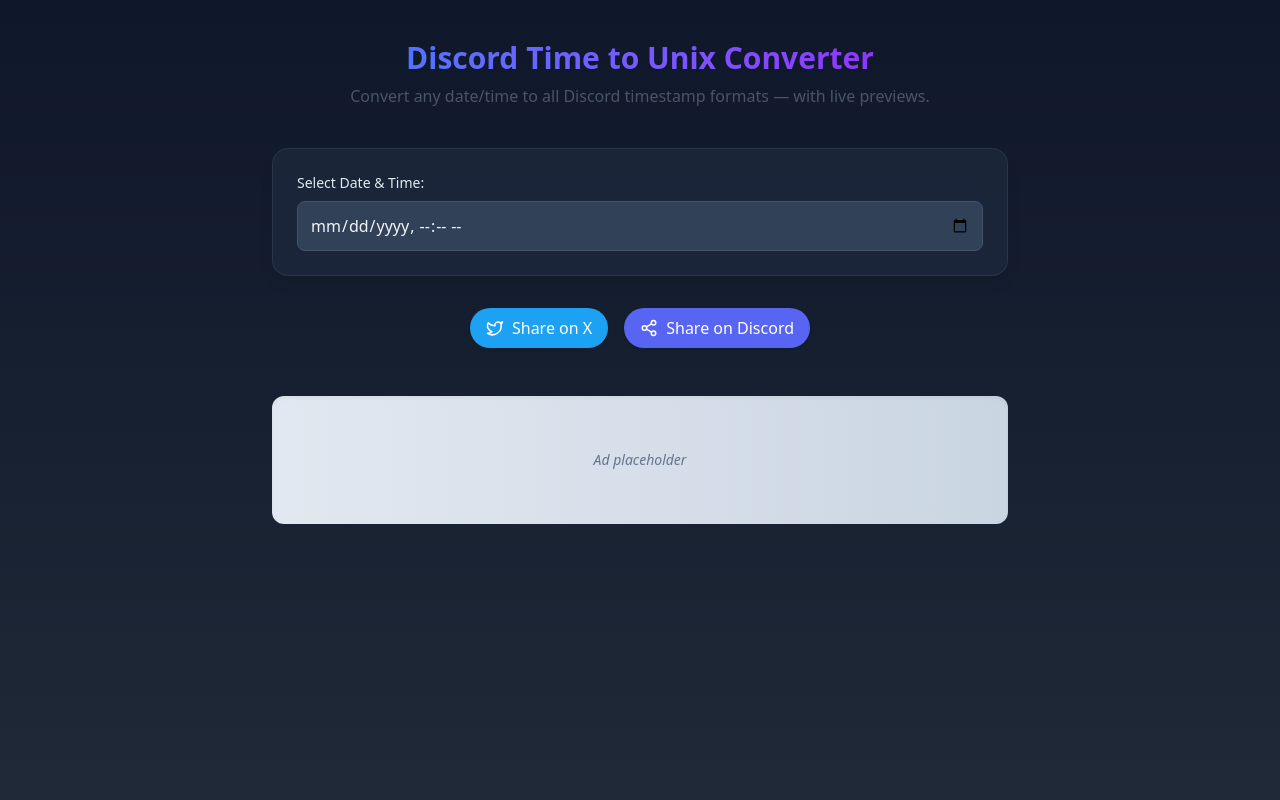
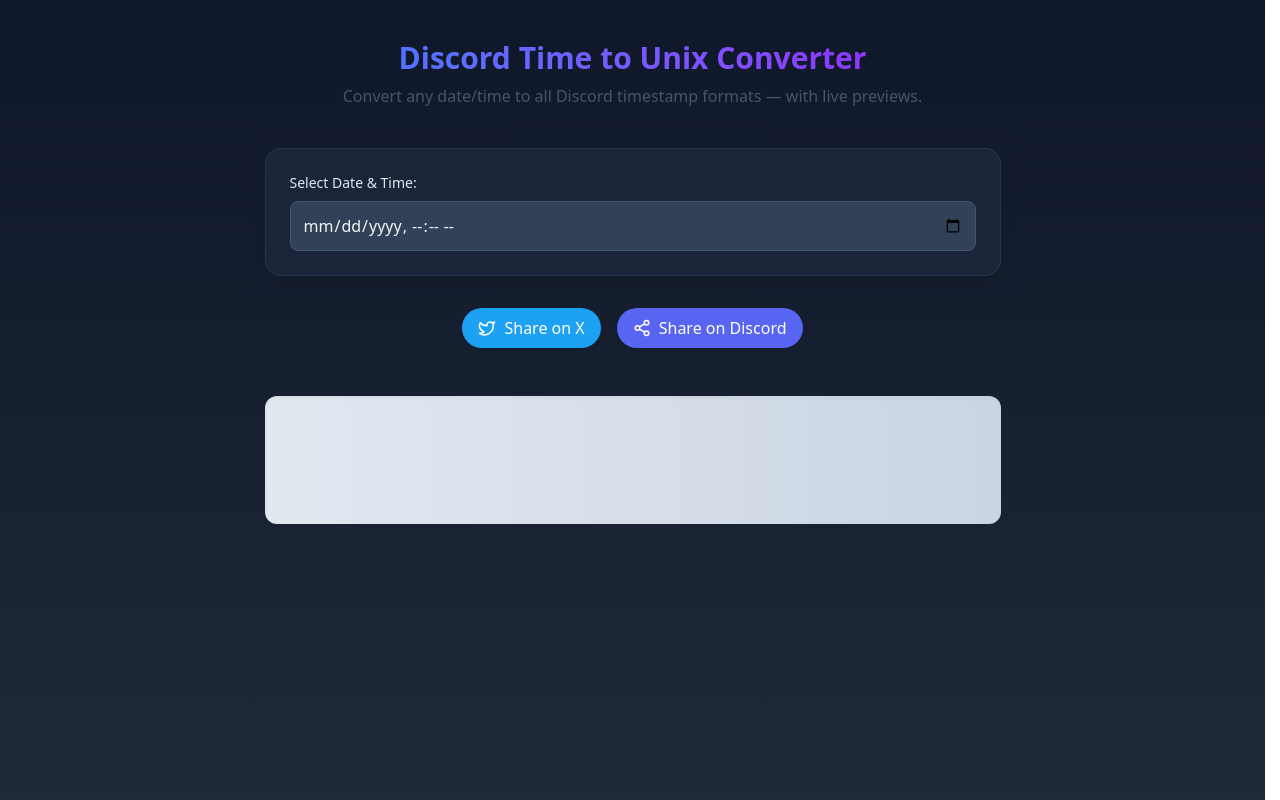
Before and after one commit to ColdStoneCode/discord-time-converter, a Next.js app: page / in a window 1280 px wide. Built offline with nearby package versions, Linux system fonts and the light colour scheme.

Commit message:
adjusting for CLS tests

```diff
--- a/src/app/globals.css
+++ b/src/app/globals.css
@@ -12,6 +12,7 @@
 @layer base {
   html {
     scroll-behavior: smooth;
+    scrollbar-gutter: stable;
   }
 
   body {
--- a/src/components/AdBanner.tsx
+++ b/src/components/AdBanner.tsx
@@ -28,15 +28,13 @@
   // Show mock placeholder in dev
   if (process.env.NODE_ENV !== "production") {
     return (
-      <div className="w-full h-32 flex items-center justify-center bg-gradient-to-r from-slate-200 to-slate-300 rounded-xl text-slate-500 text-sm italic shadow-inner">
-        Ad placeholder
-      </div>
+      <div className="w-full h-32 flex items-center justify-center bg-gradient-to-r from-slate-200 to-slate-300 rounded-xl text-slate-500 text-sm italic shadow-inner" />
     );
   }
 
   // Real ad in production
   return (
-    <>
+    <div className="w-full h-32">
       <Script
         id="adsbygoogle-loader"
         async
@@ -46,12 +44,12 @@
       />
       <ins
         className="adsbygoogle block w-full h-32 rounded-xl overflow-hidden"
-        style={{ display: "block" }}
+        style={{ display: "block", minHeight: "8rem" }}
         data-ad-client="ca-pub-9834040670618472"
         data-ad-slot={slot}
         data-ad-format="auto"
         data-full-width-responsive="true"
       />
-    </>
+    </div>
   );
 }
```
